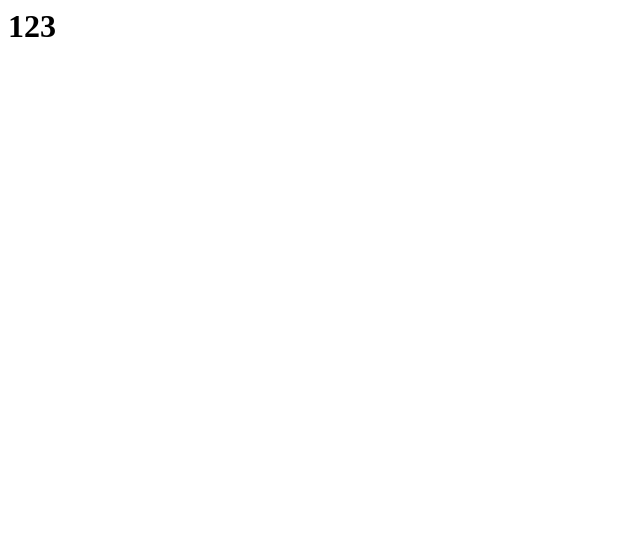
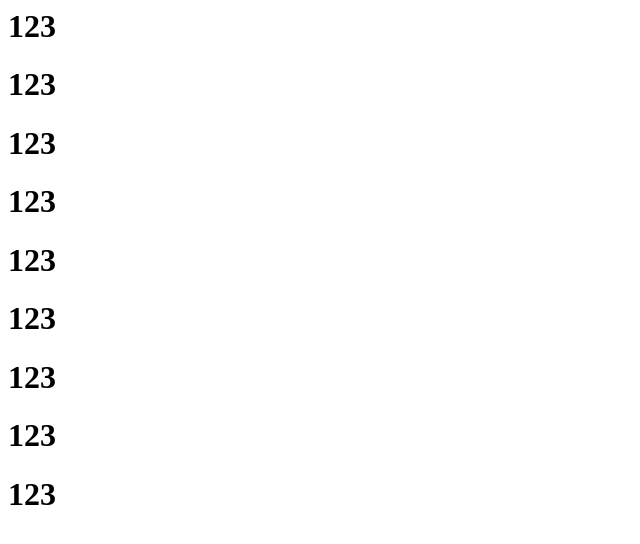
Before and after one commit to 8002118081hhy/myGithub, a plain HTML site: page index.html in a window 1280 px wide. Shown: the whole page, without its empty margins (0-640 px from the left). Drawn offline with Linux system fonts and the light colour scheme.

Commit message:
Update index.html

```diff
--- a/index.html
+++ b/index.html
@@ -1 +1,9 @@
 <h1>123</h1>
+<h1>123</h1>
+<h1>123</h1>
+<h1>123</h1>
+<h1>123</h1>
+<h1>123</h1>
+<h1>123</h1>
+<h1>123</h1>
+<h1>123</h1>
```
